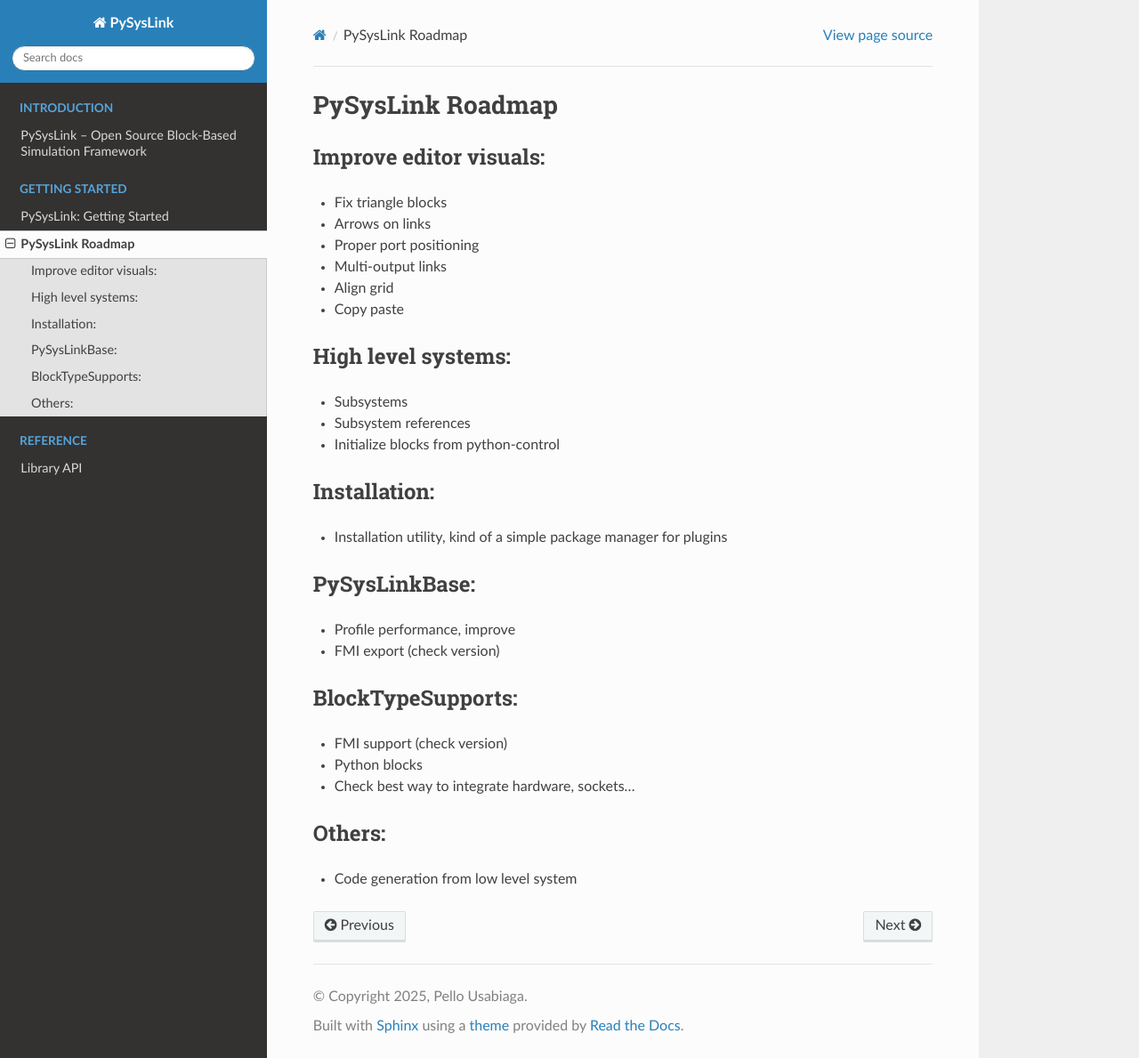
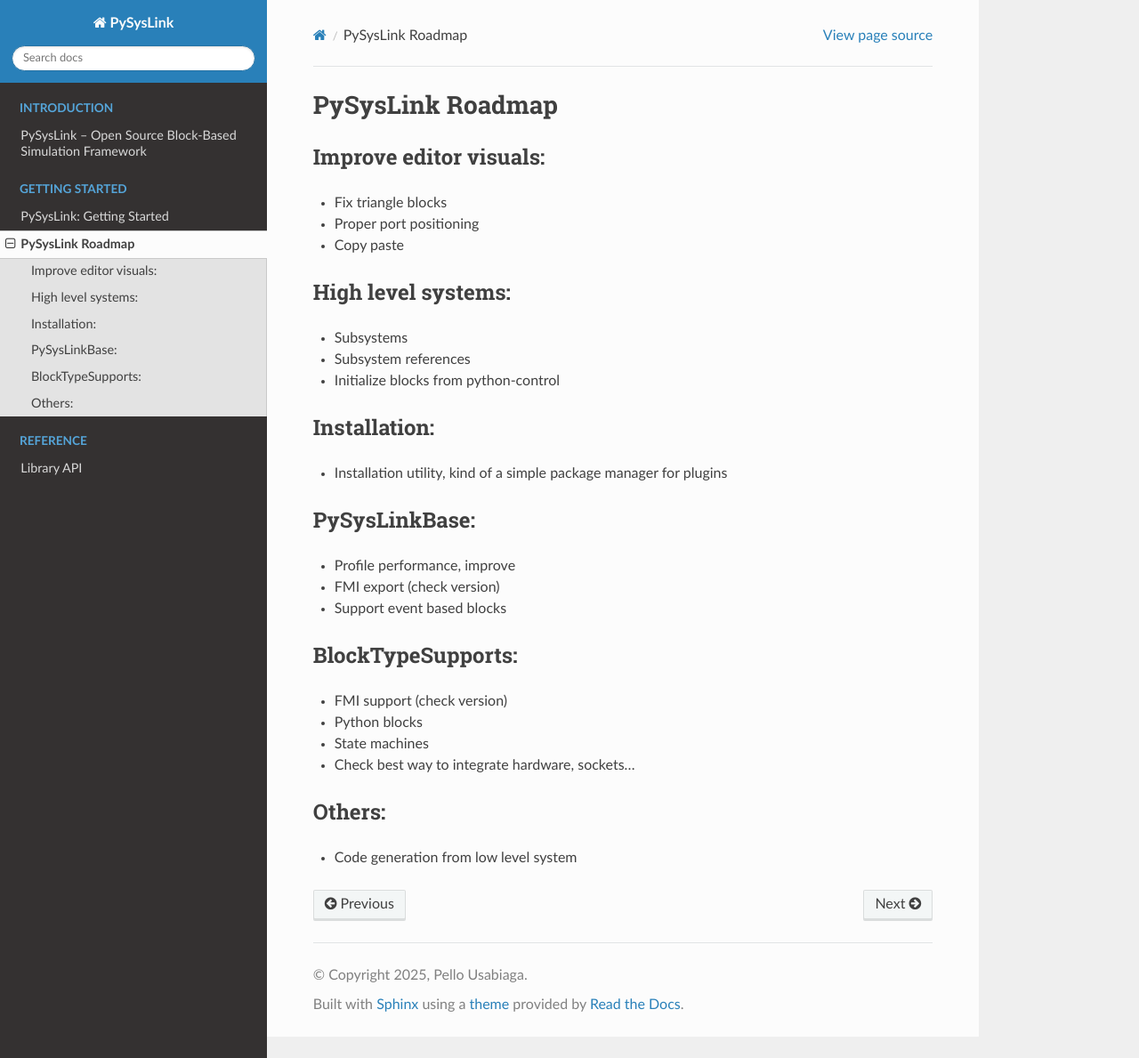
Before and after one commit to PySysLink/PySysLinkDocumentation, a Sphinx documentation site: the page built from source/roadmap.rst, in a window 1280 px wide and 1189 px high. Shown: the whole window at 89% size. Built offline with Sphinx 7.4.7 and the Read the Docs theme 3.1.0, drawn with Linux system fonts in a browser that asks for light colours.

Commit message:
Roadmap updated

```diff
--- a/source/roadmap.rst
+++ b/source/roadmap.rst
@@ -5,10 +5,7 @@
 -------------------------------------
 
 * Fix triangle blocks
-* Arrows on links
 * Proper port positioning
-* Multi-output links
-* Align grid
 * Copy paste
 
 High level systems:
@@ -28,12 +25,14 @@
 
 * Profile performance, improve
 * FMI export (check version)
+* Support event based blocks
 
 BlockTypeSupports:
 -------------------------------------
 
 * FMI support (check version)
 * Python blocks
+* State machines
 * Check best way to integrate hardware, sockets...
 
 Others:
```
